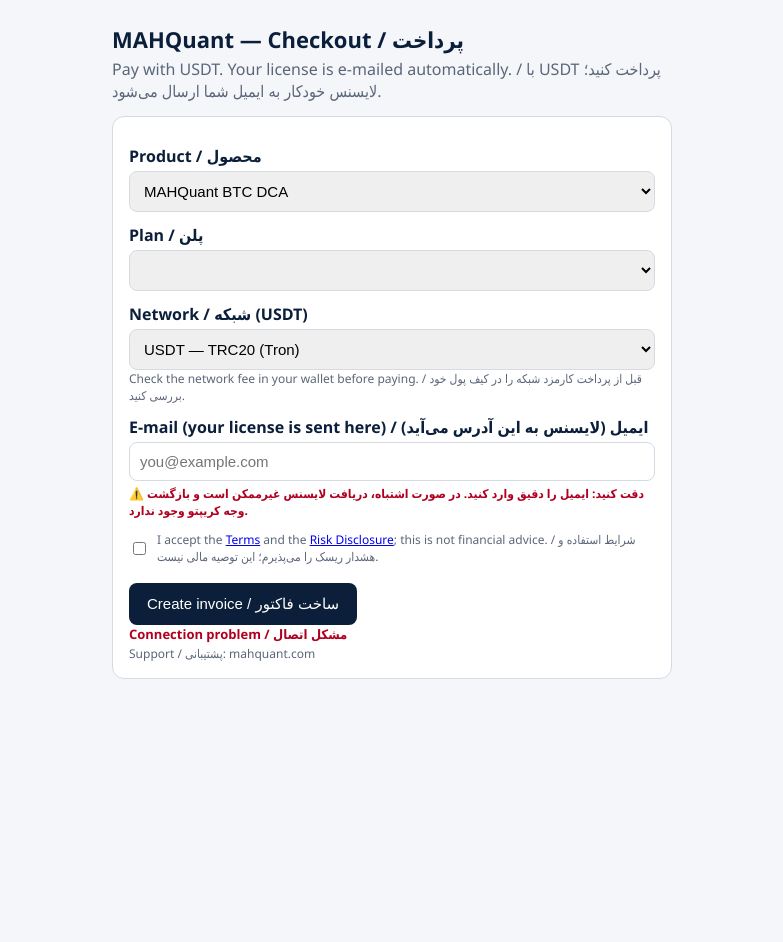
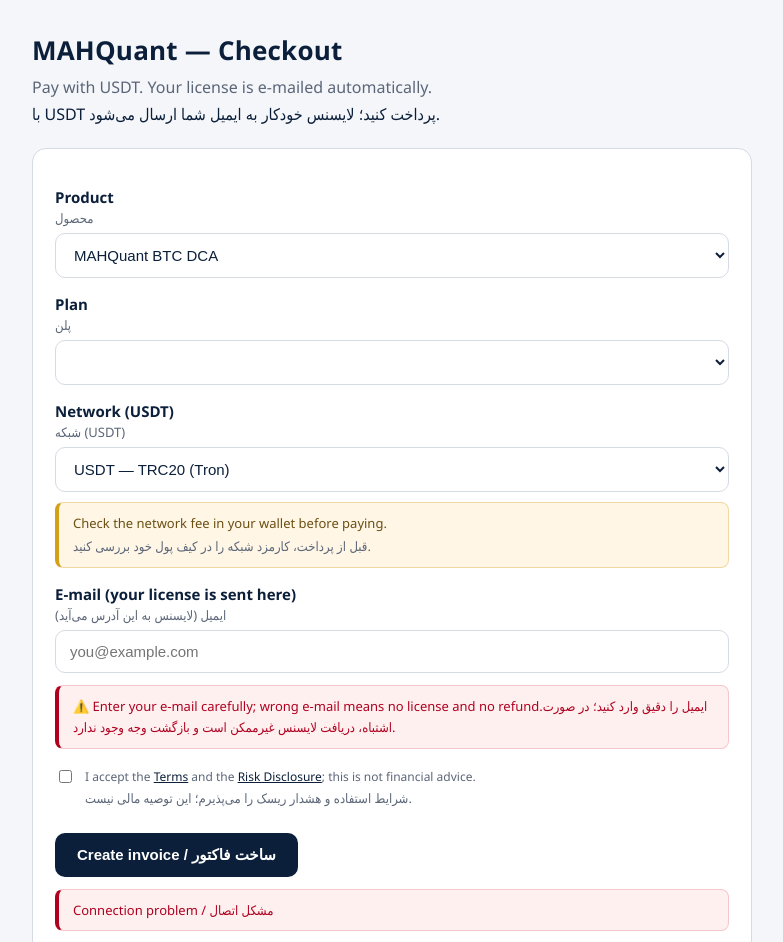
Before and after one commit to mskeyvani/mahquant-checkout, a plain HTML site: page index.html in a window 1280 px wide. Shown: the top 942 px of the page, without its empty margins (248-1031 px from the left). Before the commit the page ends 800 px from the top, so only its background shows below. Drawn offline with Linux system fonts and the light colour scheme.

Commit message:
Update index.html

```diff
--- a/index.html
+++ b/index.html
@@ -1,87 +1,104 @@
 <!DOCTYPE html>
-<!-- PROJECT: WEBSITE checkout page (one page for BOTH products). Only edit the line  var CENTRAL_URL = ...  near the bottom. -->
+<!-- PROJECT: WEBSITE checkout page (one page for BOTH products). -->
 <html lang="en">
 <head>
 <meta charset="utf-8">
 <meta name="viewport" content="width=device-width,initial-scale=1">
 <title>MAHQuant — Checkout / پرداخت</title>
 <style>
-  :root{--navy:#0B1F3A;--gold:#D4A017;--bg:#F4F6FA;--line:#D5DAE3}
+  :root{--navy:#0B1F3A;--gold:#D4A017;--bg:#F4F6FA;--line:#D5DAE3;--muted:#5b6678;--danger:#B00020;--ok:#0a7a2f}
   body{font-family:Segoe UI,Tahoma,Arial,sans-serif;background:var(--bg);color:var(--navy);margin:0}
-  .wrap{max-width:560px;margin:24px auto;padding:0 14px}
-  h1{font-size:22px;margin:0 0 4px} .sub{color:#5b6678;margin-bottom:14px}
-  .card{background:#fff;border:1px solid var(--line);border-radius:12px;padding:16px;margin:12px 0}
-  label{display:block;font-weight:600;margin:12px 0 4px}
-  select,input[type=email]{width:100%;padding:10px;font-size:15px;border:1px solid var(--line);border-radius:8px;box-sizing:border-box}
-  button{padding:12px 18px;font-size:15px;background:var(--navy);color:#fff;border:0;border-radius:8px;cursor:pointer;margin-top:14px}
-  button.alt{background:#fff;color:var(--navy);border:1px solid var(--navy)}
+  .wrap{max-width:720px;margin:32px auto;padding:0 20px}
+  h1{font-size:26px;margin:0 0 6px;letter-spacing:.2px}
+  .sub{color:var(--muted);margin-bottom:20px;line-height:1.7}
+  .card{background:#fff;border:1px solid var(--line);border-radius:14px;padding:22px;margin:14px 0}
+  label{display:block;font-weight:700;margin:16px 0 6px;font-size:15px}
+  label .fa{display:block;font-weight:500;color:var(--muted);font-size:13px;margin-top:2px}
+  select,input[type=email]{width:100%;padding:12px 14px;font-size:15px;border:1px solid var(--line);border-radius:10px;box-sizing:border-box;background:#fff;color:var(--navy);transition:border-color .15s}
+  select:focus,input[type=email]:focus{outline:none;border-color:var(--navy)}
+  button{padding:13px 22px;font-size:15px;font-weight:600;background:var(--navy);color:#fff;border:0;border-radius:10px;cursor:pointer;margin-top:18px;transition:background .15s}
+  button:hover{background:#0d2a4d}
+  button.alt{background:#fff;color:var(--navy);border:1px solid var(--navy);font-weight:500;padding:10px 16px;margin-top:0}
+  button.alt:hover{background:var(--bg)}
   button:disabled{opacity:.5;cursor:default}
-  .big{font-size:28px;font-weight:700;direction:ltr;text-align:left}
-  .mono{font-family:Consolas,monospace;word-break:break-all;direction:ltr;text-align:left;background:var(--bg);padding:10px;border-radius:8px}
-  .warn{color:#B00020;font-size:13px;line-height:1.5} .ok{color:#0a7a2f;font-weight:700}
+  .big{font-size:30px;font-weight:700;direction:ltr;text-align:left;font-family:Consolas,monospace}
+  .mono{font-family:Consolas,monospace;word-break:break-all;direction:ltr;text-align:left;background:var(--bg);padding:12px;border-radius:10px;font-size:14px}
+  .warn{color:var(--danger);font-size:13px;line-height:1.6}
+  .ok{color:var(--ok);font-weight:700}
   .hp{position:absolute;left:-9999px;height:0;overflow:hidden}
-  .row{display:flex;gap:8px;align-items:center} .row>*{flex:1} .row button{flex:0 0 auto;margin:0}
-  .small{font-size:12px;color:#5b6678}
+  .row{display:flex;gap:10px;align-items:center} .row>*{flex:1} .row button{flex:0 0 auto;margin:0}
+  .small{font-size:12px;color:var(--muted);line-height:1.6}
+  .small .fa{display:block;margin-top:2px}
+  .notice{background:#fff6e6;border:1px solid #f0d9a0;border-left:4px solid var(--gold);border-radius:8px;padding:10px 14px;font-size:13px;color:#6b4f12;margin-top:10px;line-height:1.6}
+  .notice .fa{display:block;color:var(--muted);margin-top:2px}
+  .err{background:#fff0f0;border:1px solid #f5c6cb;border-left:4px solid var(--danger);border-radius:8px;padding:10px 14px;font-size:13px;color:var(--danger);margin-top:12px;line-height:1.6}
   [hidden]{display:none!important}
+  a{color:var(--navy);text-decoration:underline} a:hover{color:var(--gold)}
 </style>
 </head>
 <body>
 <div class="wrap">
-  <h1>MAHQuant — Checkout / پرداخت</h1>
-  <div class="sub">Pay with USDT. Your license is e-mailed automatically. / با USDT پرداخت کنید؛ لایسنس خودکار به ایمیل شما ارسال می‌شود.</div>
+  <h1>MAHQuant — Checkout</h1>
+  <div class="sub">Pay with USDT. Your license is e-mailed automatically.<br><span style="color:var(--navy)">با USDT پرداخت کنید؛ لایسنس خودکار به ایمیل شما ارسال می‌شود.</span></div>
 
   <div class="card" id="step1">
-    <label for="product">Product / محصول</label>
+    <label for="product">Product<span class="fa">محصول</span></label>
     <select id="product"></select>
-    <label for="plan">Plan / پلن</label>
+
+    <label for="plan">Plan<span class="fa">پلن</span></label>
     <select id="plan"></select>
-    <label for="chain">Network / شبکه (USDT)</label>
+
+    <label for="chain">Network (USDT)<span class="fa">شبکه (USDT)</span></label>
     <select id="chain">
       <option value="trc20">USDT — TRC20 (Tron)</option>
       <option value="erc20">USDT — ERC20 (Ethereum)</option>
     </select>
-    <div class="small">Check the network fee in your wallet before paying. / قبل از پرداخت کارمزد شبکه را در کیف پول خود بررسی کنید.</div>
-    <label for="email">E-mail (your license is sent here) / ایمیل (لایسنس به این آدرس می‌آید)</label>
+    <div class="notice">Check the network fee in your wallet before paying.<span class="fa">قبل از پرداخت، کارمزد شبکه را در کیف پول خود بررسی کنید.</span></div>
+
+    <label for="email">E-mail (your license is sent here)<span class="fa">ایمیل (لایسنس به این آدرس می‌آید)</span></label>
     <input id="email" type="email" autocomplete="email" placeholder="you@example.com" required>
-    <div class="small" style="color:#B00020; margin-top:4px; font-weight:600">
-     ⚠️ دقت کنید: ایمیل را دقیق وارد کنید. در صورت اشتباه، دریافت لایسنس غیرممکن است و بازگشت وجه کریپتو وجود ندارد.
-    </div>
-    <div class="small" style="color:#B00020; margin-top:4px; font-weight:600">
+    <div class="err">⚠️ Enter your e-mail carefully; wrong e-mail means no license and no refund.<span class="fa">ایمیل را دقیق وارد کنید؛ در صورت اشتباه، دریافت لایسنس غیرممکن است و بازگشت وجه وجود ندارد.</span></div>
+
     <input class="hp" type="text" id="website" name="website" tabindex="-1" autocomplete="off" aria-hidden="true">
-    <label class="row" style="font-weight:400"><input type="checkbox" id="agree" style="flex:0 0 auto;width:auto">
-      <span class="small">I accept the <a id="termsLink" href="https://www.mahquant.com/purchase/terms-of-service" target="_blank" rel="noopener">Terms</a> and the <a id="riskLink" href="https://www.mahquant.com/purchase/risk-disclosure" target="_blank" rel="noopener">Risk Disclosure</a>; this is not financial advice. / شرایط استفاده و هشدار ریسک را می‌پذیرم؛ این توصیه مالی نیست.</span></label>
+
+    <label style="font-weight:400;margin-top:18px;display:flex;align-items:flex-start;gap:10px">
+      <input type="checkbox" id="agree" style="flex:0 0 auto;width:auto;margin-top:3px">
+      <span class="small">I accept the <a id="termsLink" href="https://www.mahquant.com/purchase/terms-of-service" target="_blank" rel="noopener">Terms</a> and the <a id="riskLink" href="https://www.mahquant.com/purchase/risk-disclosure" target="_blank" rel="noopener">Risk Disclosure</a>; this is not financial advice.<span class="fa">شرایط استفاده و هشدار ریسک را می‌پذیرم؛ این توصیه مالی نیست.</span></span>
+    </label>
+
     <button id="create">Create invoice / ساخت فاکتور</button>
-    <div class="warn" id="err"></div>
+    <div class="err" id="err" hidden></div>
   </div>
 
   <div class="card" id="step2" hidden>
     <div id="payblock">
-      <div>Send EXACTLY this amount / دقیقاً این مبلغ را بفرستید:</div>
+      <label>Send EXACTLY this amount<span class="fa">دقیقاً این مبلغ را بفرستید:</span></label>
       <div class="row"><div class="big" id="amt"></div><button class="alt" id="copyAmt">Copy / کپی</button></div>
-      <div style="margin-top:10px">USDT on <b id="netname"></b> to this address / به این آدرس:</div>
+
+      <label style="margin-top:14px">USDT on <b id="netname"></b> to this address<span class="fa">به این آدرس:</span></label>
       <div class="row"><div class="mono" id="addr"></div><button class="alt" id="copyAddr">Copy / کپی</button></div>
-      <p class="warn">
-        • Send only USDT on the selected network; anything else is lost. / فقط USDT روی همین شبکه؛ غیر از آن از دست می‌رود.<br>
-        • The amount must be exact. If your exchange deducts a withdrawal fee, add it so the wallet receives exactly this amount. / مبلغ باید دقیق باشد؛ اگر صرافی کارمزد برداشت کم می‌کند، آن را اضافه کنید.<br>
+
+      <div class="warn" style="margin-top:14px">
+        • Send only USDT on the selected network; anything else is lost.<span class="fa">فقط USDT روی همین شبکه؛ غیر از آن از دست می‌رود.</span><br>
+        • The amount must be exact. If your exchange deducts a withdrawal fee, add it so the wallet receives exactly this amount.<span class="fa">مبلغ باید دقیق باشد؛ اگر صرافی کارمزد برداشت کم می‌کند، آن را اضافه کنید.</span><br>
         • Invoice valid for / مهلت فاکتور: <b id="left"></b>
-      </p>
+      </div>
+
       <button id="paid">I have paid / پرداخت کردم</button>
     </div>
-    <div id="status" style="margin-top:12px"></div>
-    <div class="small" id="inv" style="margin-top:8px"></div>
+    <div id="status" style="margin-top:16px"></div>
+    <div class="small" id="inv" style="margin-top:10px"></div>
   </div>
 
-  <div class="small">Support / پشتیبانی: <span id="support"></span></div>
+  <div class="small" style="margin-top:24px;text-align:center">Support / پشتیبانی: <span id="support"></span></div>
 </div>
 
 <script>
 /* ========= SET THESE TWO LINES ========= */
-var CENTRAL_URL = 'https://script.google.com/macros/s/AKfycbynJnR9H8OrxL91GULltjK860MrstJ6ZRZQOsujU4WdD0dp2sQ4OBPNA8h8Bzpod-Yg/exec';   // the /exec address of the central license + payments project
+var CENTRAL_URL = 'https://script.google.com/macros/s/AKfycbynJnR9H8OrxL91GULltjK860MrstJ6ZRZQOsujU4WdD0dp2sQ4OBPNA8h8Bzpod-Yg/exec';
 var SUPPORT = 'mahquant.com';
 
-/* تشخیص هوشمند زبان: صفحه داخل iframe سایت شماست؛ چون دامنه فرق دارد مرورگر
-   referrer را فقط به‌صورت origin می‌دهد، پس از origin والد استفاده می‌کنیم.
-   سایت فارسی = fa.mahquant.com (آدرس قدیمی sites.google.com فقط fallback)؛ سایت انگلیسی = mahquant.com */
+/* تشخیص هوشمند زبان */
 var _sig = (document.referrer || '');
 try { if (location.ancestorOrigins) { for (var _i = 0; _i < location.ancestorOrigins.length; _i++) _sig += ' ' + location.ancestorOrigins[_i]; } } catch (e) {}
 _sig = _sig.toLowerCase();
@@ -101,7 +118,6 @@ var order = null, pollTimer = null, tickTimer = null, expiresMs = 0;
 function $(id) { return document.getElementById(id); }
 function qs(name) { var m = new RegExp('[?&]' + name + '=([^&]*)').exec(location.search); return m ? decodeURIComponent(m[1].replace(/\+/g, ' ')) : ''; }
 
-/* JSONP: works from any website, no CORS needed (the central project must answer with callback=...) */
 function call(params, ok, fail) {
   var name = 'mq_cb_' + Math.random().toString(36).slice(2), s = document.createElement('script'), done = false, t;
   function cleanup() { try { delete window[name]; } catch (e) { window[name] = undefined; } if (s.parentNode) s.parentNode.removeChild(s); clearTimeout(t); }
@@ -132,9 +148,9 @@ function fillProducts() {
   sel.onchange = loadPlans; loadPlans();
 }
 function loadPlans() {
-  var p = $('product').value, sel = $('plan'); sel.innerHTML = ''; $('err').textContent = '';
+  var p = $('product').value, sel = $('plan'); sel.innerHTML = ''; $('err').hidden = true; $('err').textContent = '';
   call({ action: 'prices', product: p }, function (d) {
-    if (!d || !d.ok) { $('err').textContent = 'Could not load prices / قیمت‌ها بارگذاری نشد'; return; }
+    if (!d || !d.ok) { $('err').hidden = false; $('err').textContent = 'Could not load prices / قیمت‌ها بارگذاری نشد'; return; }
     d.prices.forEach(function (x) {
       var o = document.createElement('option');
       o.value = x.plan;
@@ -142,18 +158,17 @@ function loadPlans() {
       if (x.plan === qs('plan')) o.selected = true;
       sel.appendChild(o);
     });
-  }, function () { $('err').textContent = 'Connection problem / مشکل اتصال'; });
+  }, function () { $('err').hidden = false; $('err').textContent = 'Connection problem / مشکل اتصال'; });
 }
 $('create').onclick = function () {
-  $('err').textContent = '';
-  if (!$('agree').checked) { $('err').textContent = 'Please accept the terms / لطفاً شرایط را بپذیرید'; return; }
+  $('err').hidden = true; $('err').textContent = '';
+  if (!$('agree').checked) { $('err').hidden = false; $('err').textContent = 'Please accept the terms / لطفاً شرایط را بپذیرید'; return; }
   var b = $('create'); b.disabled = true;
   call({ action: 'invoice', product: $('product').value, plan: $('plan').value, chain: $('chain').value, email: $('email').value.replace(/^\s+|\s+$/g, ''), website: $('website').value }, function (d) {
     b.disabled = false;
-    if (!d || !d.ok) { $('err').textContent = msg(d && d.error); return; }
+    if (!d || !d.ok) { $('err').hidden = false; $('err').textContent = msg(d && d.error); return; }
     order = d; expiresMs = Date.parse(d.expires);
     $('step1').hidden = true; $('step2').hidden = false;
-    /* آزمایش رایگان: فاکتور همان لحظه Paid است؛ مرحله‌ی پرداخت نمایش داده نمی‌شود */
     if (d.status === 'Paid' || Number(d.amount) === 0) {
       $('payblock').hidden = true;
       $('inv').textContent = 'Invoice / فاکتور: ' + d.invoice + ' — Free trial / آزمایش رایگان';
@@ -166,7 +181,7 @@ $('create').onclick = function () {
     $('netname').textContent = d.chain.toUpperCase();
     $('inv').textContent = 'Invoice / فاکتور: ' + d.invoice;
     tick(); tickTimer = setInterval(tick, 1000); pollTimer = setInterval(poll, 15000);
-  }, function () { b.disabled = false; $('err').textContent = 'Connection problem / مشکل اتصال'; });
+  }, function () { b.disabled = false; $('err').hidden = false; $('err').textContent = 'Connection problem / مشکل اتصال'; });
 };
 function tick() { var s = Math.max(0, Math.floor((expiresMs - Date.now()) / 1000)); $('left').textContent = Math.floor(s / 60) + ':' + ('0' + (s % 60)).slice(-2); }
 function show(d) {
@@ -181,7 +196,6 @@ $('paid').onclick = function () { $('status').textContent = 'Checking… / در
 function copy(id) { var t = $(id).textContent.replace(' USDT', ''); if (navigator.clipboard) navigator.clipboard.writeText(t); }
 $('copyAmt').onclick = function () { copy('amt'); }; $('copyAddr').onclick = function () { copy('addr'); };
 $('support').textContent = SUPPORT;
-/* وصل کردن لینک‌های Terms و Risk به آدرس درستِ زبانِ سایت */
 $('termsLink').href = TERMS_URL;
 $('riskLink').href = RISK_URL;
 fillProducts();
```
